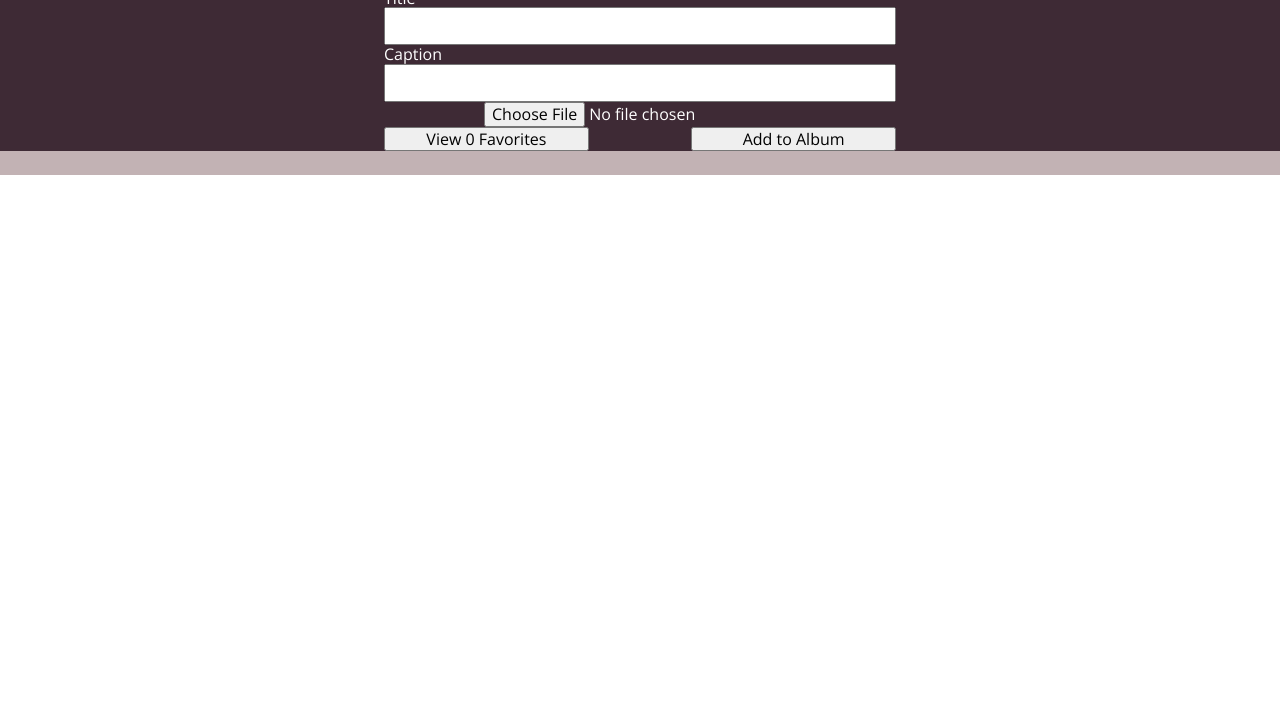
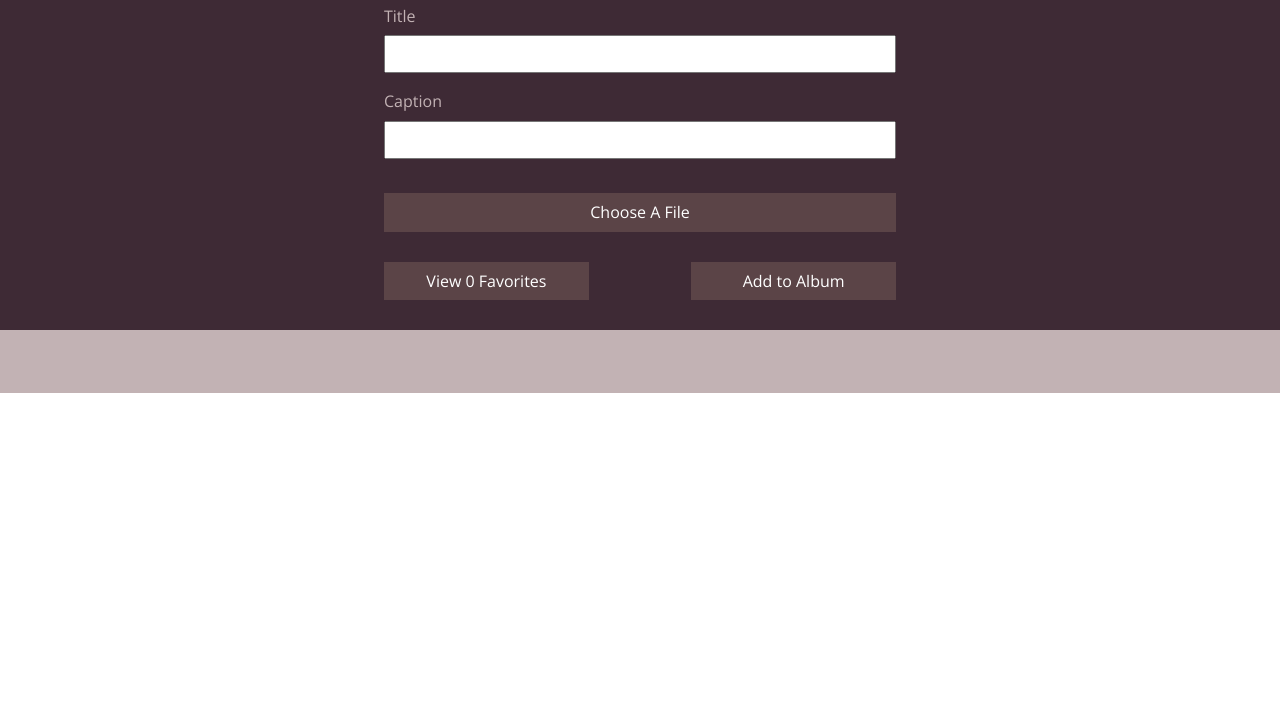
Before and after one commit to BrennanDuffey/foto-finder, a plain HTML site: page index.html in a window 1280 px wide. Shown: the part 93-800 px from the top of the page. Drawn offline with nearby package versions, Linux system fonts and the light colour scheme.

Commit message:
Button styling

```diff
--- a/index.html
+++ b/index.html
@@ -26,16 +26,17 @@
         <label for="caption-input" class="form-label">Caption</label>
         <input class="user-input" type="text" id="caption-input">
         <input class="choose-file" id="choose-file" type="file" name="choose-file" accept="image/svg, image/png, image/jpg, image/jpeg">
+        <label for="choose-file" class="choose-file-label">Choose A File</label>
         <div class="last-two-btns">
-          <button id="favorite-filter-btn" >View <span id="num-of-favorites">0</span> Favorites</button>
-          <button id="add-to-album-btn" type="submit">Add to Album</button>
+          <button id="favorite-filter-btn" class="btn">View <span id="num-of-favorites">0</span> Favorites</button>
+          <button id="add-to-album-btn" type="submit" class="btn">Add to Album</button>
         </div>
       </form>
     </section>
     <section class="photo-gallery"id="photo-gallery-message"></section>
     <section class="photo-gallery" id="photo-gallery"></section>
     <footer id="show-more-footer">
-      <button id="show-more-btn" class="start-hidden show-more-btn">
+      <button id="show-more-btn" class="start-hidden show-more-btn btn">
         Show More...
       </button>
     </footer>
--- a/style.css
+++ b/style.css
@@ -18,6 +18,7 @@ header {
 }
 
 header h1 {
+  font-size: 2.5rem;
   font-weight: 800;
   margin-left: 2rem;
   letter-spacing: .2rem;
@@ -52,20 +53,46 @@ header h1 {
   background-color: #3E2A35;
 }
 
-.user-input {
-  padding: .5rem;
-}
-
 .main-form {
   display: flex;
   flex-direction: column;
   width: 40%;
   margin: 0 auto;
-  color: #fff;
+  color: #C2B2B4;
+}
+
+.form-label {
+  padding: 0 0 10px;
+}
+
+.user-input {
+  margin: 0 0 19px;
+  padding: .5rem;
+}
+
+.btn {
+  background-color: #5B4447;
+  color: #FFFFFF;
+  border: none;
+  padding: 10px 20px 5px;
+  margin-top: 30px;
+}
+
+.btn:hover {
+  background-color: #938284;
 }
 
 .choose-file {
-  margin:0 auto;
+  display: none;
+}
+
+.choose-file-label {
+  background-color: #5B4447;
+  margin: 15px auto 0;
+  color: #FFFFFF;
+  text-align: center;
+  width: 100%;
+  padding: 10px 0;
 }
 
 .last-two-btns {
@@ -74,7 +101,9 @@ header h1 {
 }
 
 .last-two-btns button {
-  width: 40%
+  width: 40%;
+  margin: 30px 0 30px;
+  padding: 10px 0 10px;
 }
 
 .photo-gallery {
```
